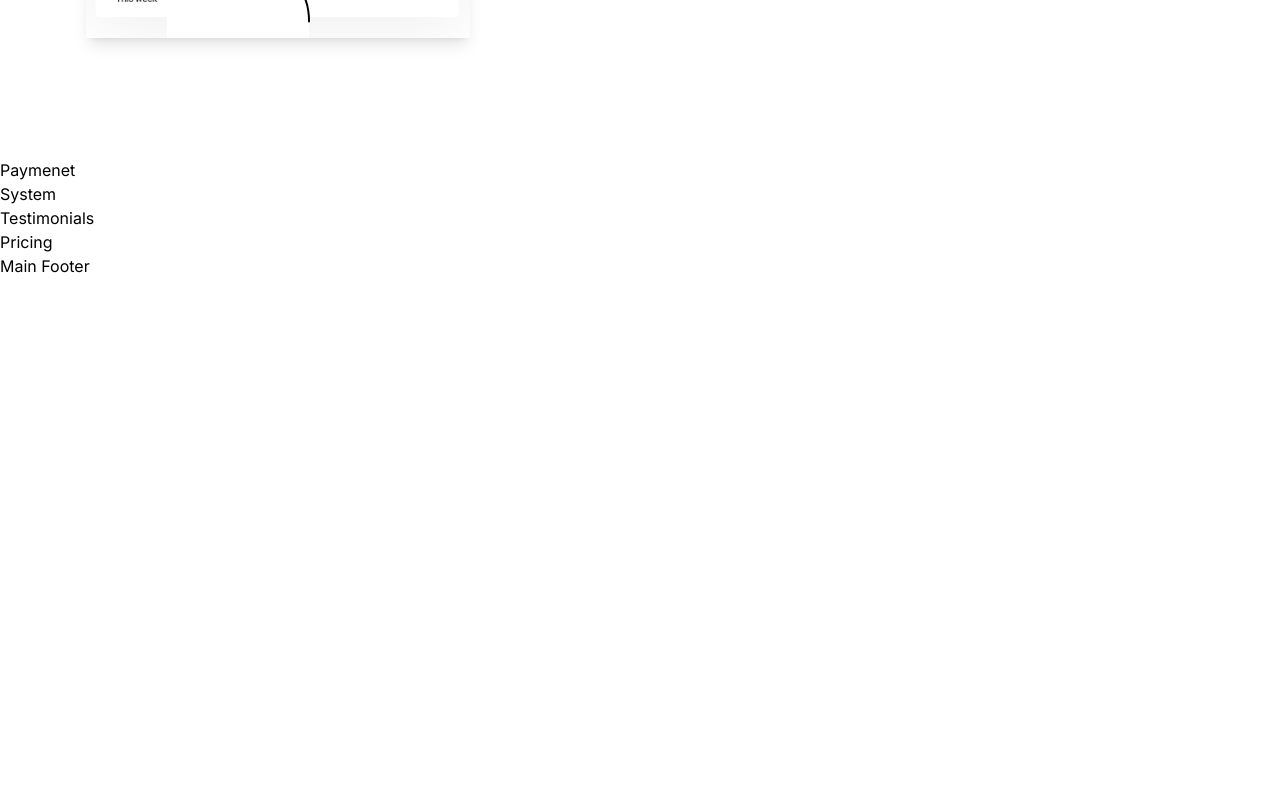
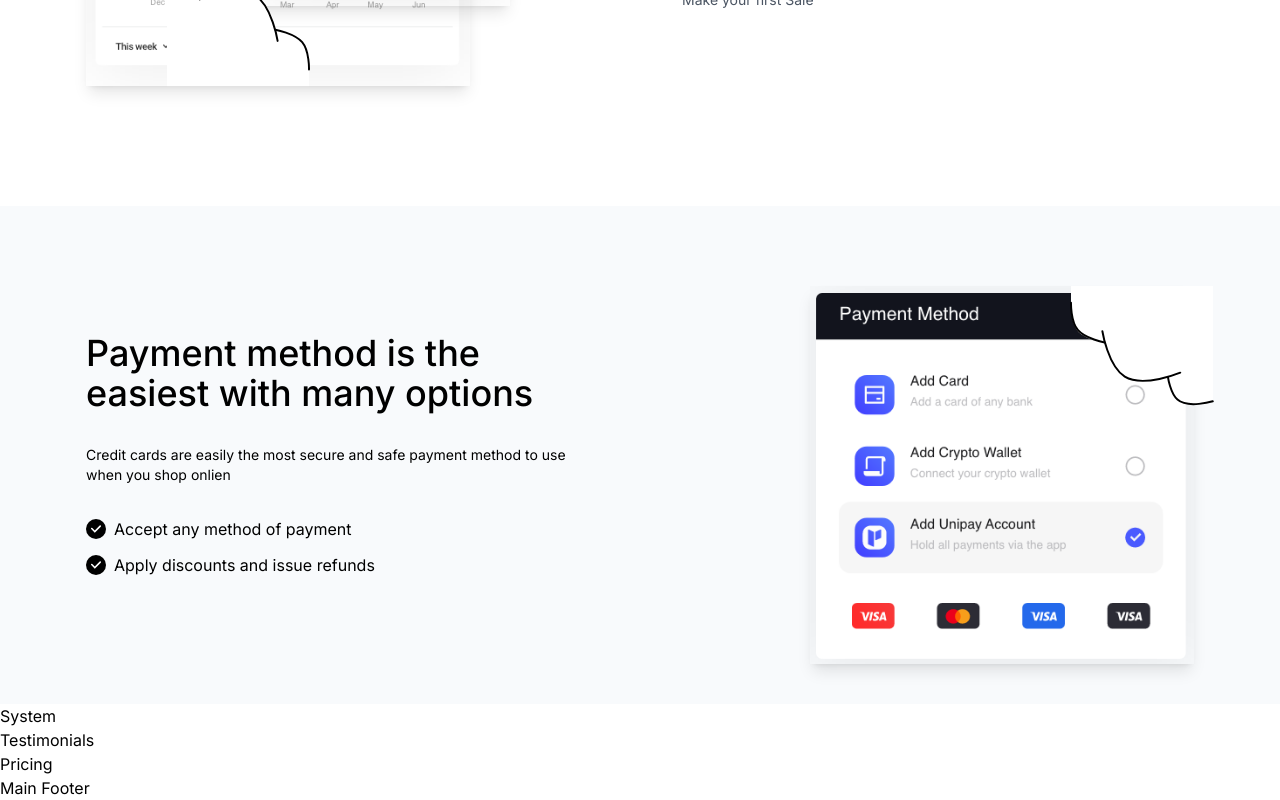
Before and after one commit to NdekoCode/vue-startup-landing-page, a Vue app: page / in a window 1280 px wide. Shown: the part 1347-2147 px from the top of the page. Before the commit the page ends 1625 px from the top, so only its background shows below. Built offline with nearby package versions, Linux system fonts and the light colour scheme.

Commit message:
style: add payment block on data sharing

```diff
--- a/src/components/HeaderMain.vue
+++ b/src/components/HeaderMain.vue
@@ -142,7 +142,7 @@ const links = routeLinks
       </div>
     </div>
     <!-- Features -->
-    <section class="py-4 bg-white">
+    <section class="py-10 bg-white">
       <div class="container flex-between-center">
         <ul class="flex-wrap w-full gap-5 px-3 lg:flex-nowrap lg:justify-evenly flex-y-center">
           <li class="gap-4 flex-center">
--- a/src/components/Payment.vue
+++ b/src/components/Payment.vue
@@ -1,6 +1,95 @@
-<script setup lang="ts"></script>
+<script lang="ts" setup>
+import paymentImage from '@/assets/images/c2-cards.png'
+import { paymentMethods } from '@/utilities/constants'
+</script>
 <template>
-  <section>Paymenet</section>
+  <section class="py-5 bg-[#f8fafc]">
+    <div
+      class="container flex flex-col flex-wrap justify-around px-5 py-5 space-y-10 gap-x-10 lg:flex-nowrap lg:flex-row"
+    >
+      <div class="py-3 lg:flex md:items-center md:justify-center">
+        <div class="max-w-lg space-y-8">
+          <h2 class="text-4xl font-medium">Payment method is the easiest with many options</h2>
+          <p class="text-sm">
+            Credit cards are easily the most secure and safe payment method to use when you shop
+            onlien
+          </p>
+          <ul class="mb-10 space-y-3">
+            <li v-for="payment of paymentMethods" class="mb-1 flex-y-center gap-x-2">
+              <span class="w-5 h-5 p-1 text-white bg-black rounded-full flex-center"
+                ><svg
+                  class="w-4 h-4"
+                  viewBox="0 0 132.292 105.833"
+                  xmlns="http://www.w3.org/2000/svg"
+                >
+                  <path
+                    fill="currentColor"
+                    stroke-linecap="round"
+                    stroke-miterlimit="6"
+                    stroke-opacity="1"
+                    stroke="none"
+                    d="M112.836 12.49a8.613 8.613 0 0 0-6.09 2.522l-53.97 53.97-27.231-27.23a8.613 8.613 0 0 0-12.18 0 8.613 8.613 0 0 0 0 12.182l39.41 39.41 66.15-66.15a8.613 8.613 0 0 0 0-12.182 8.613 8.613 0 0 0-6.09-2.522z"
+                    style="stroke-miterlimit: 6; paint-order: fill markers"
+                  ></path></svg></span
+              ><span>{{ payment }}</span>
+            </li>
+          </ul>
+        </div>
+      </div>
+
+      <div class="max-w-max">
+        <div class="relative flex-center">
+          <svg
+            xmlns="http://www.w3.org/2000/svg"
+            class="absolute top-0 w-36 -right-1 xl:-right-5 lg:right-0"
+            viewBox="0 0 220.421 182.389"
+          >
+            <g id="shape" transform="translate(1.482)">
+              <path
+                id="Vector_23"
+                data-name="Vector 23"
+                d="M9.886,68.408C21.5,82.76,53.365,86.959,53.365,86.959s7.9,38.853,26.667,51.6c22.1,15.008,68.408,0,68.408,0s4.587,28.6,17.972,38.262c16.153,11.662,51.016,0,51.016,0V0H.03V24.928S-1.065,54.873,9.886,68.408Z"
+                fill="#fff"
+              />
+              <g id="line" transform="translate(0.031 25.508)">
+                <path
+                  id="Vector_20"
+                  data-name="Vector 20"
+                  d="M.008,0s-.69,28.5,10.446,41.756C21.881,55.364,51.47,60.907,51.47,60.907"
+                  fill="none"
+                  stroke="#000"
+                  stroke-linecap="round"
+                  stroke-width="3"
+                  stroke-dasharray="0 0"
+                />
+                <path
+                  id="Vector_21"
+                  data-name="Vector 21"
+                  d="M0,0S8.549,53.607,34.314,69.485c28.305,17.444,84.926-6,84.926-6"
+                  transform="translate(48.047 43.75)"
+                  fill="none"
+                  stroke="#000"
+                  stroke-linecap="round"
+                  stroke-width="3"
+                  stroke-dasharray="0 0"
+                />
+                <path
+                  id="Vector_22"
+                  data-name="Vector 22"
+                  d="M0,0S3.669,24.677,14.583,34.314C30.422,48.3,68.627,36.887,68.627,36.887"
+                  transform="translate(148.414 114.093)"
+                  fill="none"
+                  stroke="#000"
+                  stroke-linecap="round"
+                  stroke-width="3"
+                  stroke-dasharray="0 0"
+                />
+              </g>
+            </g>
+          </svg>
+          <img :src="paymentImage" alt="c1 Payment Methods" class="shadow-lg w-96" />
+        </div>
+      </div>
+    </div>
+  </section>
 </template>
-
-<style scoped></style>
--- a/src/utilities/constants.ts
+++ b/src/utilities/constants.ts
@@ -26,3 +26,7 @@ export const features: string[] = [
   'Manage cost saving & payments method',
   'Analysis inventory and online sales report'
 ]
+export const paymentMethods: string[] = [
+  'Accept any method of payment',
+  'Apply discounts and issue refunds'
+]
```
